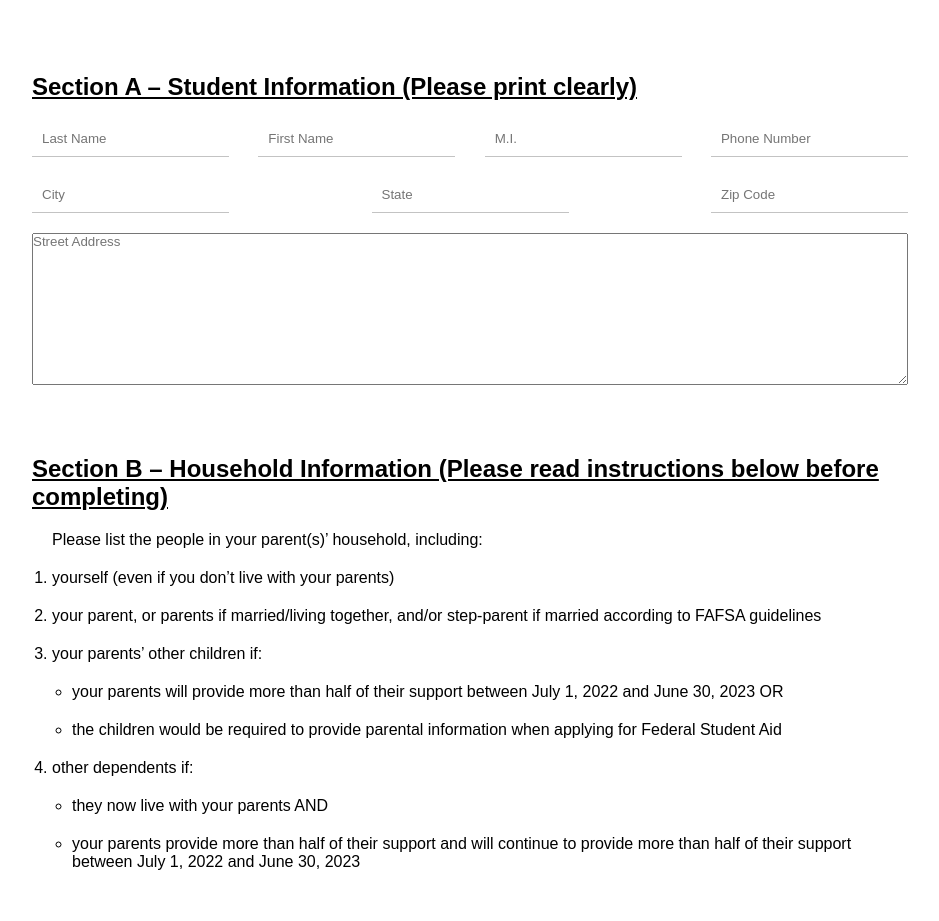
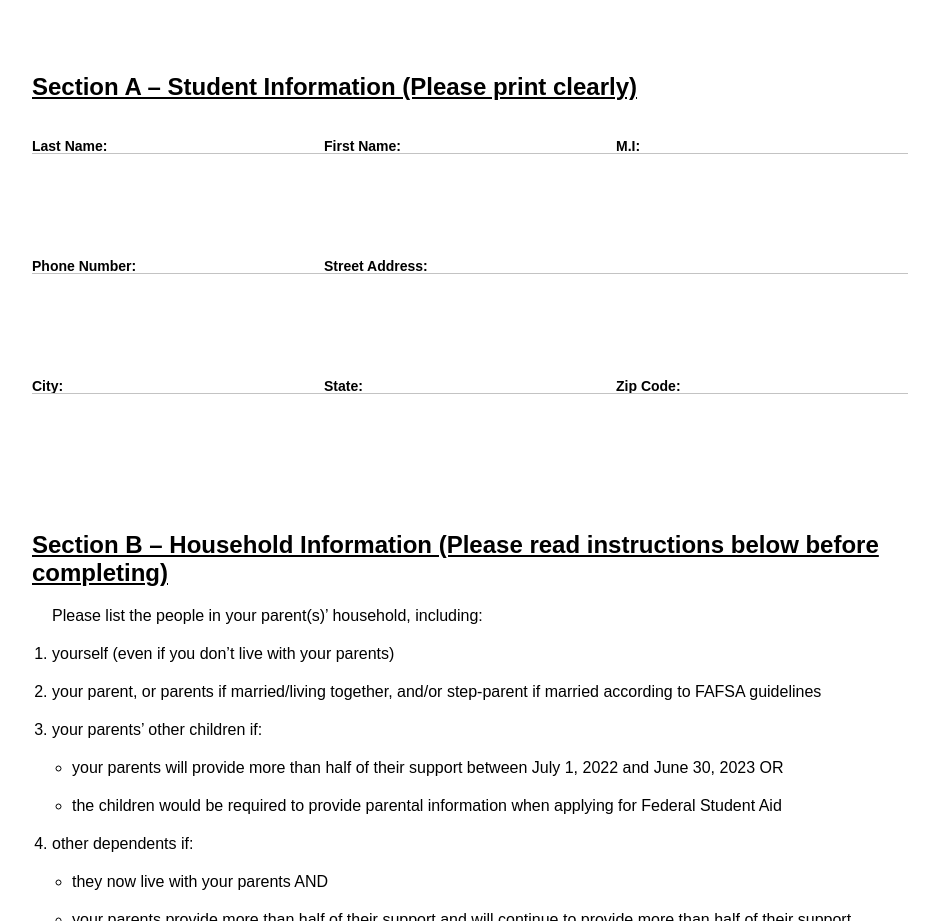
Before and after one commit to babajide234/DamiWork, a website: page index.html in a window 1280 px wide. Shown: the part 818-1739 px from the top of the page, without its empty margins (170-1109 px from the left). Drawn offline with Linux system fonts and the light colour scheme.

Commit message:
checking table

```diff
--- a/index.html
+++ b/index.html
@@ -222,6 +222,54 @@
         .section_D .form_group div label{
             padding-left: 20px;
         }
+        .container2 {
+            display: grid;
+            grid-template-columns: 1fr 1fr 1fr 1fr;
+            grid-template-rows: 1fr 1fr 1fr;
+            gap: 0px 0px;
+            grid-auto-flow: row;
+            grid-template-areas:
+                ". . . ."
+                ". . . ."
+                ". . . .";
+            border:1px solid #333;
+            height: 300px;
+            margin-top: 20px;
+        }
+        .col{
+            border:1px solid #333;
+            padding: 10px;
+        }
+        .add { grid-area: add; }
+        .box{
+            display: flex;
+            align-items: flex-end;
+            position: relative;
+
+        }
+        .box_container{
+            width: 100%;
+            display: grid;
+            grid-template-columns: 1fr 1fr 1fr ;
+            grid-template-rows: 1fr 1fr 1fr;
+            gap: 0px 0px;
+            grid-auto-flow: row;
+            grid-template-areas:
+                ". . . ."
+                ". . . ."
+                ". . . .";
+            height: 100px;
+            margin-top: 20px;
+        }
+        .box h5{
+            font-size: 14px;
+            margin-right: 10px;
+        }
+        .box span{
+            width: 100%;
+            position: absolute;
+            border-bottom:1px solid #c3c3c3 ;
+        }
         </style>
 </head>
 <body>
@@ -284,7 +332,7 @@
             </div>
             <div class="section_A">
                 <h2 class="">Section A – Student Information (Please print clearly)</h2>
-                <div class="input_group">
+                <!-- <div class="input_group">
                     <input type="text" placeholder="Last Name">
                     <input type="text" placeholder="First Name">
                     <input type="text" placeholder="M.I.">
@@ -297,6 +345,47 @@
                 </div>
                 <div class="input_group">
                     <textarea name="" id="" cols="30" rows="10" placeholder="Street Address"></textarea>
+                </div> -->
+                <div class="box_container">
+                    <div class="box">
+                        <h5 class="">Last Name: </h5>
+                        <span></span>
+                    </div>
+                    <div class="box">
+                        <h5 class="">First Name: </h5>
+                        <span></span>
+                    </div>
+                    <div class="box">
+                        <h5 class=""> M.I: </h5>
+                        <span></span>
+                    </div>
+                </div>
+                <div class="box_container">
+                    <div class="box">
+                        <h5 class="">Phone Number: </h5>
+                        <span></span>
+                    </div>
+                    <div class="box">
+                        <h5 class="">Street Address: </h5>
+                        <span></span>
+                    </div>
+                    <div class="box">
+                        <span></span>
+                    </div>
+                </div>
+                <div class="box_container">
+                    <div class="box">
+                        <h5 class="">City: </h5>
+                        <span></span>
+                    </div>
+                    <div class="box">
+                        <h5 class="">State: </h5>
+                        <span></span>
+                    </div>
+                    <div class="box">
+                        <h5 class="">Zip Code: </h5>
+                        <span></span>
+                    </div>
                 </div>
             </div>
             <div class="section_B">
```
